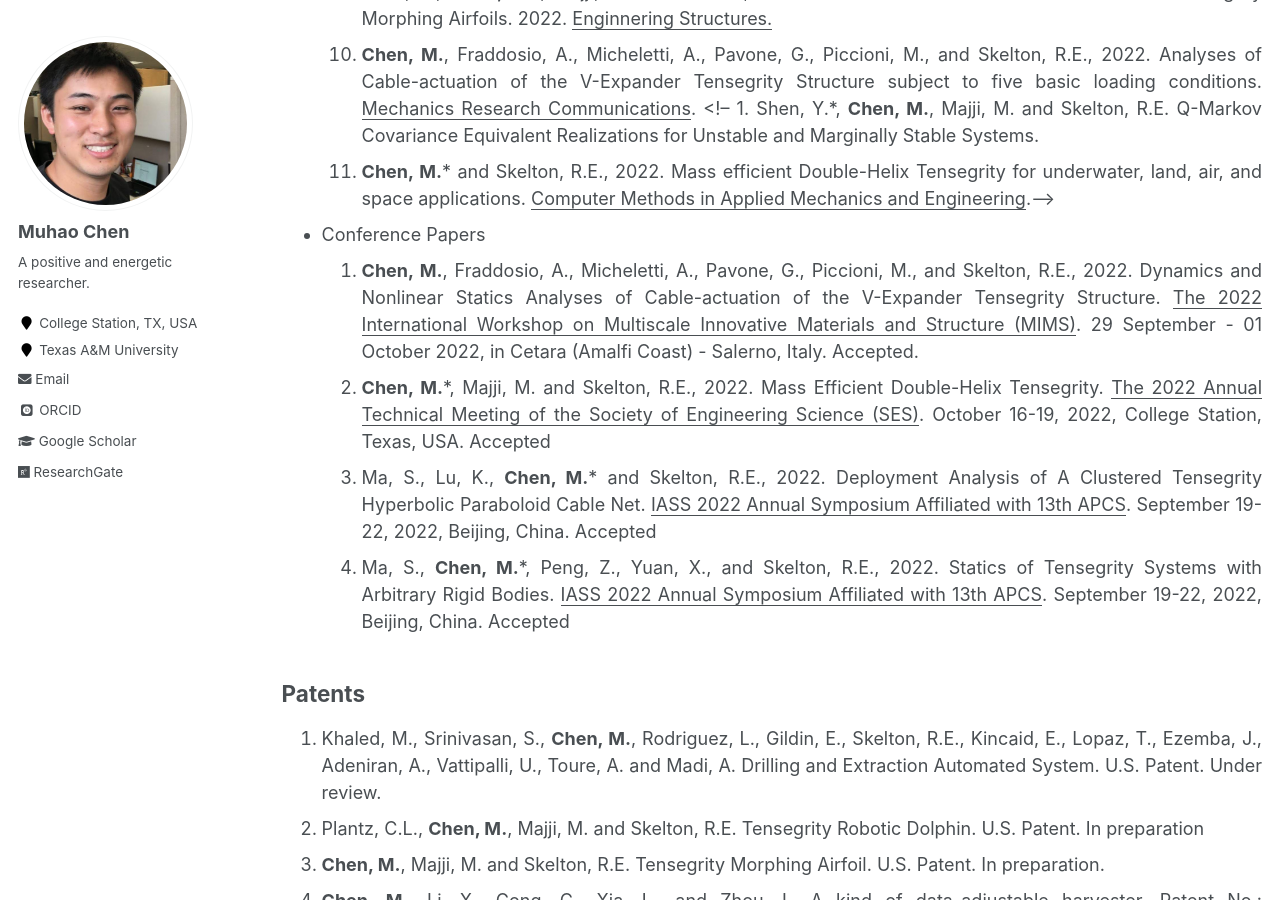
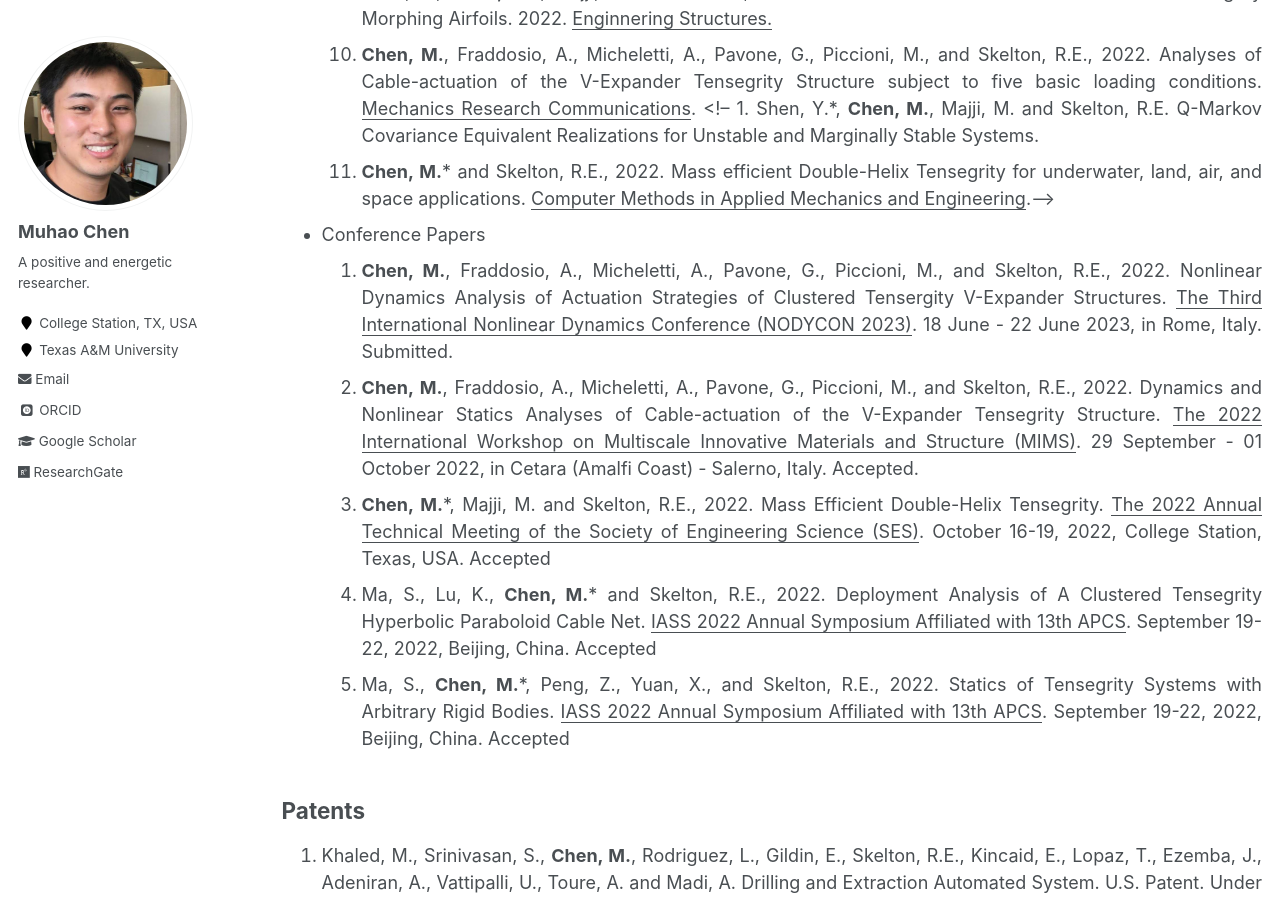
Before and after one commit to Muhao-Chen/muhao-chen.github.io, a Jekyll site: the page built from _pages/publication.md, in a window 1280 px wide and 900 px high, scrolled down 2391 px. Built offline with Jekyll 4.4.1, drawn with Linux system fonts in a browser that asks for light colours; some web fonts are replaced.

Commit message:
Update publication.md

```diff
--- a/_pages/publication.md
+++ b/_pages/publication.md
@@ -52,6 +52,7 @@ His citation profile is in [Google Scholar](https://scholar.google.com/citations
 <!-- 1. Shen, Y.*, **Chen, M.**, Majji, M. and Skelton, R.E. Q-Markov Covariance Equivalent Realizations for Unstable and Marginally Stable Systems.
 1. **Chen, M.*** and Skelton, R.E., 2022. Mass efficient Double-Helix Tensegrity for underwater, land, air, and space applications. <u>Computer Methods in Applied Mechanics and Engineering</u>.-->
 - Conference Papers
+1. **Chen, M.**, Fraddosio, A., Micheletti, A., Pavone, G., Piccioni, M., and Skelton, R.E., 2022. Nonlinear Dynamics Analysis of Actuation Strategies of Clustered Tensergity V-Expander Structures. <u>The Third International Nonlinear Dynamics Conference (NODYCON 2023)</u>. 18 June - 22 June 2023, in Rome, Italy. Submitted.
 1. **Chen, M.**, Fraddosio, A., Micheletti, A., Pavone, G., Piccioni, M., and Skelton, R.E., 2022. Dynamics and Nonlinear Statics Analyses of Cable-actuation of the V-Expander Tensegrity Structure. <u>The 2022 International Workshop on Multiscale Innovative Materials and Structure (MIMS)</u>. 29 September - 01 October 2022, in Cetara (Amalfi Coast) - Salerno, Italy. Accepted.
 1. **Chen, M.***, Majji, M. and Skelton, R.E., 2022. Mass Efficient Double-Helix Tensegrity. <u>The 2022 Annual Technical Meeting of the Society of Engineering Science (SES)</u>. October 16-19, 2022, College Station, Texas, USA. Accepted
 1. Ma, S., Lu, K., **Chen, M.*** and Skelton, R.E., 2022. Deployment Analysis of A Clustered Tensegrity Hyperbolic Paraboloid Cable Net. <u>IASS 2022 Annual Symposium Affiliated with 13th APCS</u>. September 19-22, 2022, Beijing, China. Accepted
```
